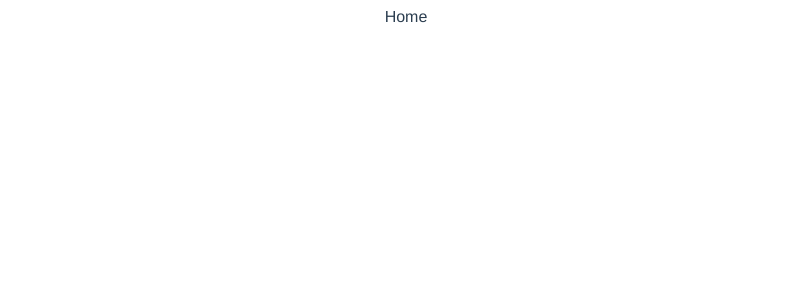
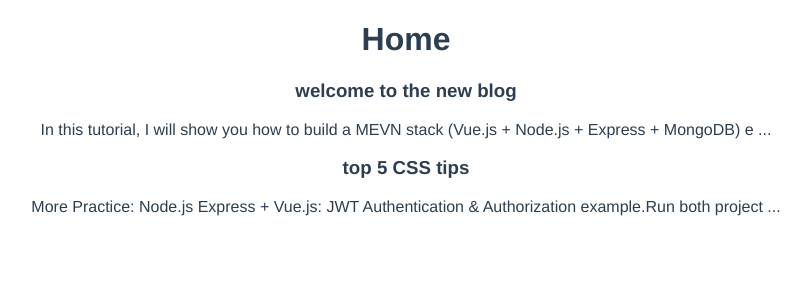
Before and after one commit to Zhou-jinhui/dojo-blog, a Vue app: page / in a window 1280 px wide. Shown: the top 300 px of the page, without its empty margins (234-1045 px from the left). Built offline with nearby package versions, Linux system fonts and the light colour scheme; data requests are answered from the project's data file.

Commit message:
added composables

```diff
--- /dev/null
+++ b/data/db.json
@@ -0,0 +1,16 @@
+{
+  "posts": [
+    {
+      "id": 1,
+      "title": "welcome to the new blog",
+      "body": "In this tutorial, I will show you how to build a MEVN stack (Vue.js + Node.js + Express + MongoDB) example with a CRUD Application. The back-end server uses Node.js + Express for REST APIs, front-end side is a Vue client with Vue Router and axios.",
+      "tags": ["webdev", "coding", "news"]
+    },
+    {
+      "id": 2,
+      "title": "top 5 CSS tips",
+      "body": "More Practice: Node.js Express + Vue.js: JWT Authentication & Authorization example.Run both projects (back-end & front-end) in one place:How to serve/combine Vue App with Express",
+      "tags": ["css", "webdev", "coding"]
+    }
+  ]
+}
--- a/package.json
+++ b/package.json
@@ -8,6 +8,7 @@
   },
   "dependencies": {
     "core-js": "^3.6.5",
+    "json-server": "^0.16.3",
     "vue": "^3.0.0",
     "vue-router": "^4.0.0-0"
   },
--- a/src/App.vue
+++ b/src/App.vue
@@ -10,17 +10,4 @@
   text-align: center;
   color: #2c3e50;
 }
-
-#nav {
-  padding: 30px;
-}
-
-#nav a {
-  font-weight: bold;
-  color: #2c3e50;
-}
-
-#nav a.router-link-exact-active {
-  color: #42b983;
-}
 </style>
--- /dev/null
+++ b/src/components/PostList.vue
@@ -0,0 +1,19 @@
+<template>
+  <div class="post-list">
+    <div v-for="post in posts" :key="post.id">
+      <SinglePost :post="post" />
+    </div>
+  </div>
+</template>
+
+<script>
+import SinglePost from './SinglePost.vue';
+
+export default {
+  props: ['posts'],
+  components: { SinglePost },
+  setup(props) {},
+};
+</script>
+
+<style></style>
--- /dev/null
+++ b/src/components/SinglePost.vue
@@ -0,0 +1,23 @@
+<template>
+  <div class="post">
+    <h3>{{ post.title }}</h3>
+    <p>{{ snippet }}</p>
+  </div>
+</template>
+
+<script>
+import { computed } from 'vue';
+
+export default {
+  props: ['post'],
+  setup(props) {
+    const snippet = computed(() => {
+      return props.post.body.substring(0, 100) + ' ...';
+    });
+
+    return { snippet };
+  },
+};
+</script>
+
+<style></style>
--- /dev/null
+++ b/src/composables/getPosts.js
@@ -0,0 +1,23 @@
+import { ref } from 'vue';
+
+const getPosts = () => {
+  const posts = ref([]);
+  const error = ref(null);
+
+  const load = async () => {
+    try {
+      let data = await fetch('http://localhost:3000/posts');
+      if (!data.ok) {
+        throw Error('no data available');
+      }
+      posts.value = await data.json();
+    } catch (err) {
+      error.value = err.message;
+      console.log(error.value);
+    }
+  };
+
+  return { posts, error, load };
+};
+
+export default getPosts;
--- a/src/views/Home.vue
+++ b/src/views/Home.vue
@@ -1,12 +1,25 @@
 <template>
   <div class="home">
-    Home
+    <h1>Home</h1>
+    <div v-if="error">{{ error }}</div>
+    <div v-if="posts.length">
+      <PostList :posts="posts" />
+    </div>
+    <div v-else>Loading ...</div>
   </div>
 </template>
 
 <script>
-import { ref } from '@vue/reactivity';
+import PostList from '../components/PostList.vue';
+import getPosts from '../composables/getPosts';
+
 export default {
   name: 'Home',
+  components: { PostList },
+  setup() {
+    const { posts, error, load } = getPosts();
+    load();
+    return { posts, error };
+  },
 };
 </script>
```
Also changed, not shown: 1 other file (tests, documents, lock files or other folders).
